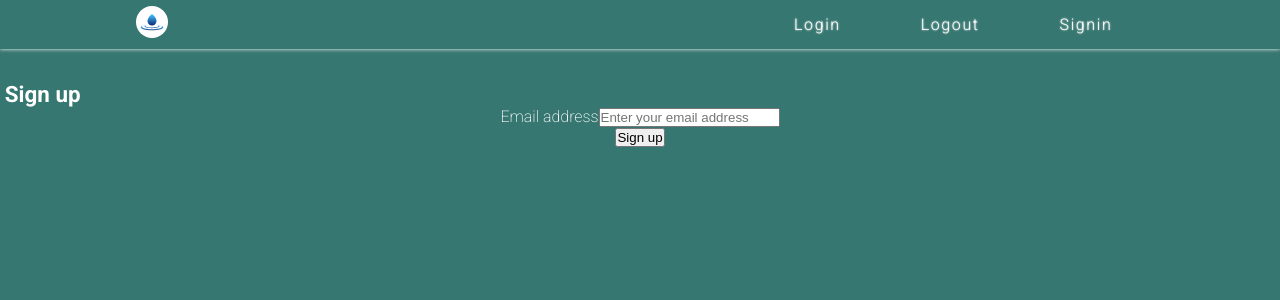
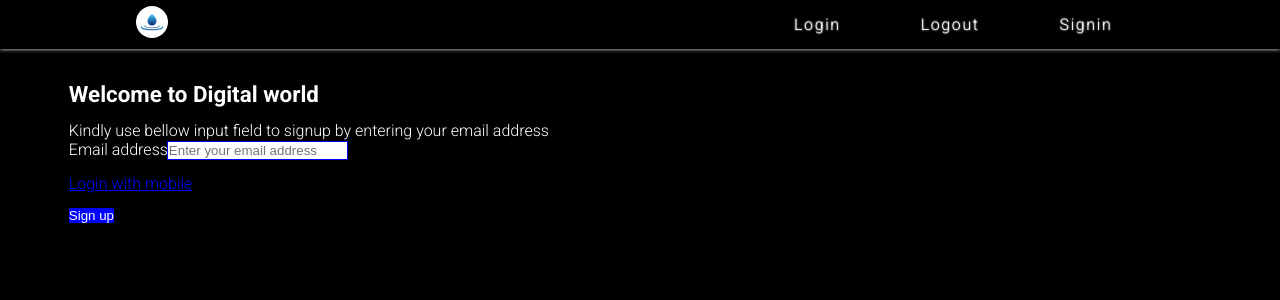
Before and after one commit to ibrah861/digitalRegency, a React (Vite) app: page /auth-signup in a window 1280 px wide. Shown: the top 300 px of the page. Built offline with nearby package versions, Linux system fonts and the light colour scheme.

Commit message:
last update

```diff
--- a/src/index.css
+++ b/src/index.css
@@ -1,4 +1,4 @@
 :root {
-  --primary-background-color:#377771;
+  --primary-background-color:#000;
   --color:white;
 }
--- a/src/pages/authPage/Auth.Signup.jsx
+++ b/src/pages/authPage/Auth.Signup.jsx
@@ -1,10 +1,14 @@
 import React from "react";
+import { Link } from "react-router-dom";
 
 const AuthSignup = () => {
   return (
     <>
       <div className="signup">
-        <h1>Sign up</h1>
+        <h1>Welcome to Digital world</h1>
+        <p>
+          Kindly use bellow input field to signup by entering your email address
+        </p>
         <form>
           <div className="inputfield">
             <label htmlFor="name">Email address</label>
@@ -14,6 +18,10 @@ const AuthSignup = () => {
               placeholder="Enter your email address"
             />
           </div>
+
+          <Link>
+            <p className="logMobile">Login with mobile </p>
+          </Link>
 
           <div className="inputfield">
             <button>Sign up</button>
--- a/src/style/Nav.css
+++ b/src/style/Nav.css
@@ -39,7 +39,7 @@ nav ul li:hover {
 
 .menu {
   /* border: 1px solid white; */
-  width: 1.6rem;
+  width: 1.3rem;
   display: none;
 }
 
--- a/src/style/auth.css
+++ b/src/style/auth.css
@@ -1,6 +1,8 @@
 .signup {
     padding: 0.2em 0.3em;
-    margin-top: 1.8em;
+    margin: 1.8em auto 0 auto;
+    width: 90%;
+
 }
 
 .signup h1 {
@@ -8,14 +10,40 @@
     font-size: 1.4rem;
 }
 
+.signup p {
+    font-weight: 300;
+    margin-top: 0.9em;
+}
+
 form {
     display: flex;
     flex-direction: column
     ;
     justify-content: center;
-    align-items: center;
+    /* align-items: center; */
 }
 
+ form label {
+    font-weight: 300;
+ }
+
+ form input {
+    border:1px solid white;
+    outline: 1px solid blue;
+ }
+
+ form a{
+    color :blue;
+    text-align: left;
+    margin-bottom: 0.8em;
+ }
+
+ form button {
+    background: blue;
+    border: none;
+    border-radius: 2px;
+    color: white;
+ }
 
 
 
```
